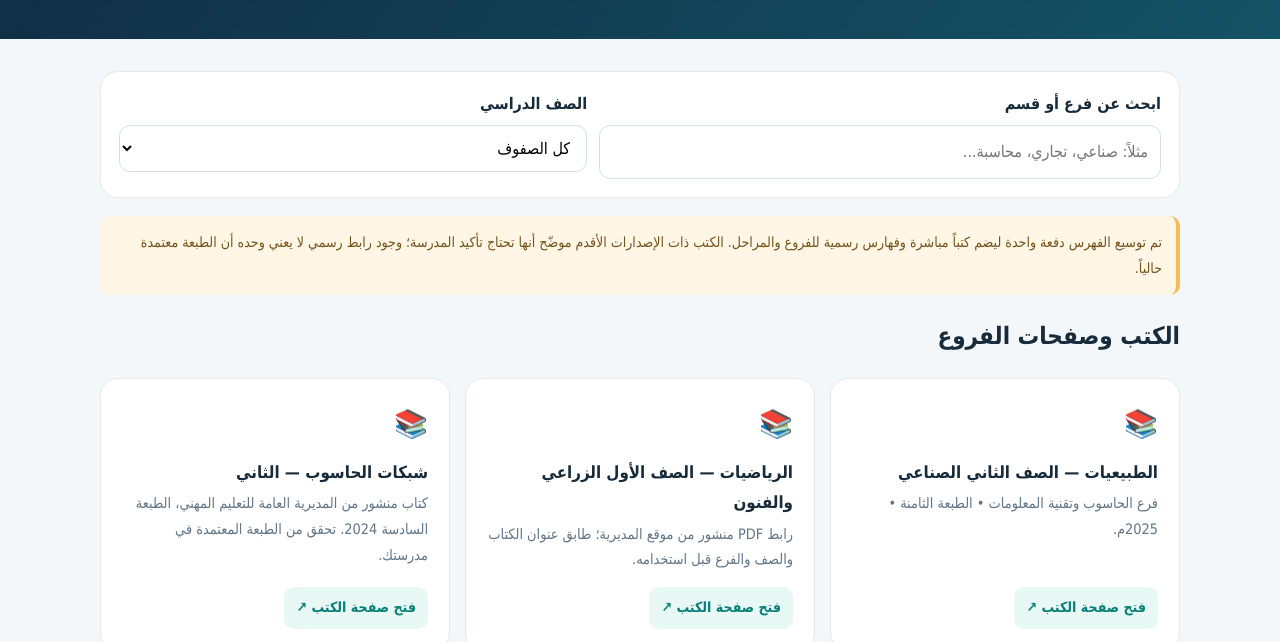
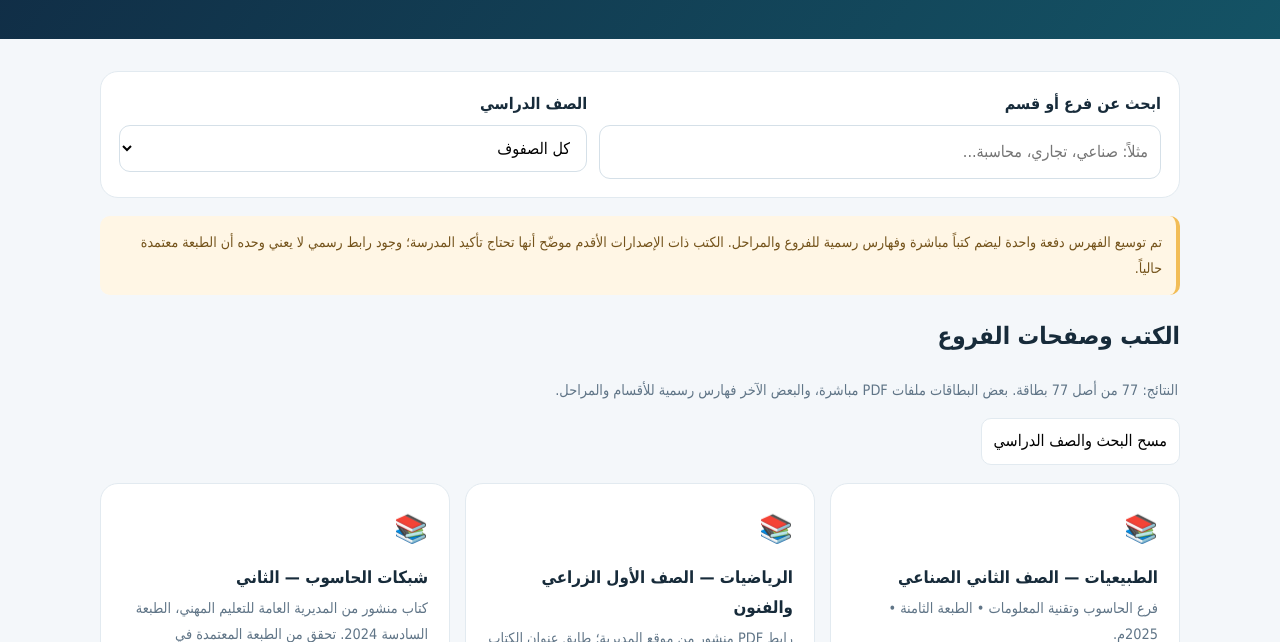
Before and after one commit to kkoh2009h-gif/bawabat-almihani, a plain HTML site: page curricula.html in a window 1280 px wide. Shown: the part 310-952 px from the top of the page. Drawn offline with Linux system fonts and the light colour scheme.

Commit message:
Improve curriculum search results and filter reset

```diff
--- a/curricula.html
+++ b/curricula.html
@@ -8,7 +8,7 @@
 <main class="main"><div class="container">
 <div class="filters"><div class="field"><label for="q">ابحث عن فرع أو قسم</label><input id="q" placeholder="مثلاً: صناعي، تجاري، محاسبة..."></div><div class="field"><label for="grade">الصف الدراسي</label><select id="grade"><option value="">كل الصفوف</option><option>الأول</option><option>الثاني</option><option>الثالث</option></select></div></div>
 <div class="note">تم توسيع الفهرس دفعة واحدة ليضم كتباً مباشرة وفهارس رسمية للفروع والمراحل. الكتب ذات الإصدارات الأقدم موضّح أنها تحتاج تأكيد المدرسة؛ وجود رابط رسمي لا يعني وحده أن الطبعة معتمدة حالياً.</div><h2>الكتب وصفحات الفروع</h2>
-<div class="grid" id="list"></div>
+<p id="resultCount" aria-live="polite" style="margin:14px 2px;color:var(--m);font-size:.9rem"></p><div style="display:flex;gap:8px;flex-wrap:wrap;margin:8px 0 14px"><button id="clearFilters" type="button" style="border:1px solid var(--line);background:#fff;border-radius:10px;padding:8px 12px;font:inherit;cursor:pointer">مسح البحث والصف الدراسي</button></div><div class="grid" id="list"></div>
 <div class="source"><strong>المصدر الرسمي</strong><p>المديرية العامة للتعليم المهني — وزارة التربية العراقية.</p><a href="https://vocational.edu.iq/" target="_blank" rel="noopener noreferrer">زيارة الموقع الرسمي ↗</a></div>
 </div></main><footer><div class="container">© 2026 بوابة المهني — منصة تعليمية مستقلة، غير تابعة لجهة حكومية.</div></footer>
 <script>
@@ -553,6 +553,6 @@ const books=[
     "tags": "حاسوب إدارة إلكترونية"
   },
 ];
-function render(){const q=document.getElementById('q').value.trim().toLowerCase(),g=document.getElementById('grade').value;const arr=books.filter(b=>(!q||(b.title+' '+b.desc+' '+b.tags).toLowerCase().includes(q))&&(!g||b.grades.includes(g)));const el=document.getElementById('list');el.replaceChildren();if(!arr.length){const d=document.createElement('div');d.className='empty';d.textContent='ما لقينا نتيجة. جرّب كلمة ثانية أو افتح موقع المديرية الرسمي.';el.appendChild(d);return}arr.forEach(b=>{const a=document.createElement('article');a.className='card';const i=document.createElement('div');i.className='ico';i.textContent='📚';const h=document.createElement('h3');h.textContent=b.title;const p=document.createElement('p');p.textContent=b.desc;const l=document.createElement('a');l.className='link';l.href=b.url;l.target='_blank';l.rel='noopener noreferrer';l.textContent='فتح صفحة الكتب ↗';a.append(i,h,p,l);el.appendChild(a)})}
-const initialBookQuery=new URLSearchParams(location.search).get('q');if(initialBookQuery)document.getElementById('q').value=initialBookQuery;document.getElementById('q').addEventListener('input',render);document.getElementById('grade').addEventListener('change',render);render();
+function render(){const q=document.getElementById('q').value.trim().toLowerCase(),g=document.getElementById('grade').value;const arr=books.filter(b=>(!q||(b.title+' '+b.desc+' '+b.tags).toLowerCase().includes(q))&&(!g||b.grades.includes(g)));const count=document.getElementById('resultCount');count.textContent='النتائج: '+arr.length+' من أصل '+books.length+' بطاقة. بعض البطاقات ملفات PDF مباشرة، والبعض الآخر فهارس رسمية للأقسام والمراحل.';const el=document.getElementById('list');el.replaceChildren();if(!arr.length){const d=document.createElement('div');d.className='empty';d.textContent='ما لقينا نتيجة. جرّب كلمة ثانية أو افتح موقع المديرية الرسمي.';el.appendChild(d);return}arr.forEach(b=>{const a=document.createElement('article');a.className='card';const i=document.createElement('div');i.className='ico';i.textContent='📚';const h=document.createElement('h3');h.textContent=b.title;const p=document.createElement('p');p.textContent=b.desc;const l=document.createElement('a');l.className='link';l.href=b.url;l.target='_blank';l.rel='noopener noreferrer';l.textContent=/\.pdf(?:$|\?)/i.test(b.url)?'فتح الكتاب PDF ↗':'فتح الفهرس الرسمي ↗';a.append(i,h,p,l);el.appendChild(a)})}
+const initialBookQuery=new URLSearchParams(location.search).get('q');if(initialBookQuery)document.getElementById('q').value=initialBookQuery;document.getElementById('q').addEventListener('input',render);document.getElementById('grade').addEventListener('change',render);document.getElementById('clearFilters').addEventListener('click',()=>{document.getElementById('q').value='';document.getElementById('grade').value='';history.replaceState(null,'',location.pathname);render()});render();
 </script></body></html>
```
